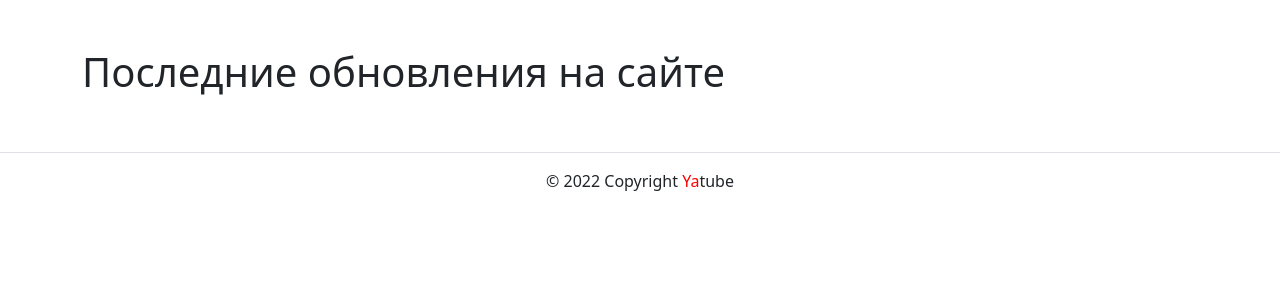
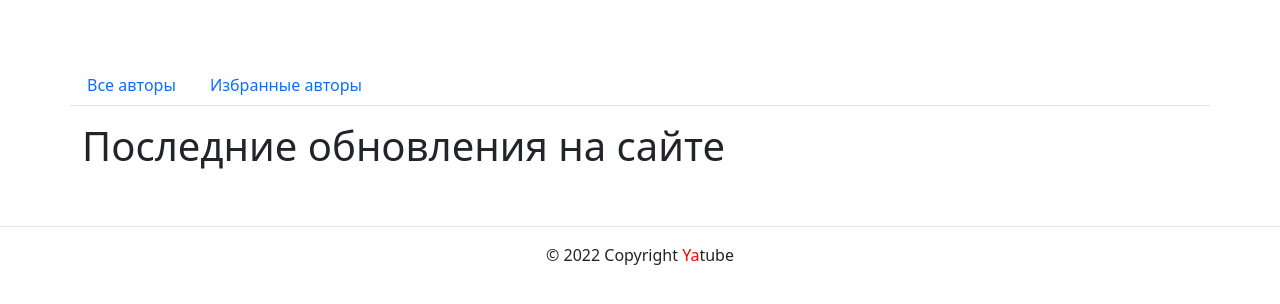
Before and after one commit to IvanAlekseyevich/freedom, a Django app: page / in a window 1280 px wide. Shown: the part 56-360 px from the top of the page. Run offline with Django 3.2, Linux system fonts and the light colour scheme; the visitor is signed in with stand-in values (Sample User, id 1); data that the repository does not hold is empty; some libraries are stand-ins or nearby versions.

Commit message:
Update templage

```diff
--- /dev/null
+++ b/yatube/templates/includes/switcher.html
@@ -0,0 +1,22 @@
+{% if user.is_authenticated %}
+  <div class="row my-3">
+    <ul class="nav nav-tabs">
+      <li class="nav-item">
+        <a
+          class="nav-link {% if index %}active{% endif %}"
+          href="{% url 'posts:index' %}"
+        >
+          Все авторы
+        </a>
+      </li>
+      <li class="nav-item">
+        <a
+           class="nav-link {% if follow %}active{% endif %}"
+           href="{% url 'posts:follow_index' %}"
+        >
+          Избранные авторы
+        </a>
+      </li>
+    </ul>
+  </div>
+{% endif %}
--- a/yatube/templates/posts/follow.html
+++ b/yatube/templates/posts/follow.html
@@ -2,6 +2,7 @@
 {% load thumbnail %}
 {% block title %}Мои подписки{% endblock %}
 {% block content %}
+    {% include 'includes/switcher.html' %}
     <h1>Мои подписки</h1>
     <article>
         {% for post in page_obj %}
--- a/yatube/templates/posts/index.html
+++ b/yatube/templates/posts/index.html
@@ -2,6 +2,7 @@
 {% load thumbnail %}
 {% block title %}Последние обновления на сайте{% endblock %}
 {% block content %}
+    {% include 'includes/switcher.html' %}
     <h1>Последние обновления на сайте</h1>
     <article>
         {% for post in page_obj %}
```
